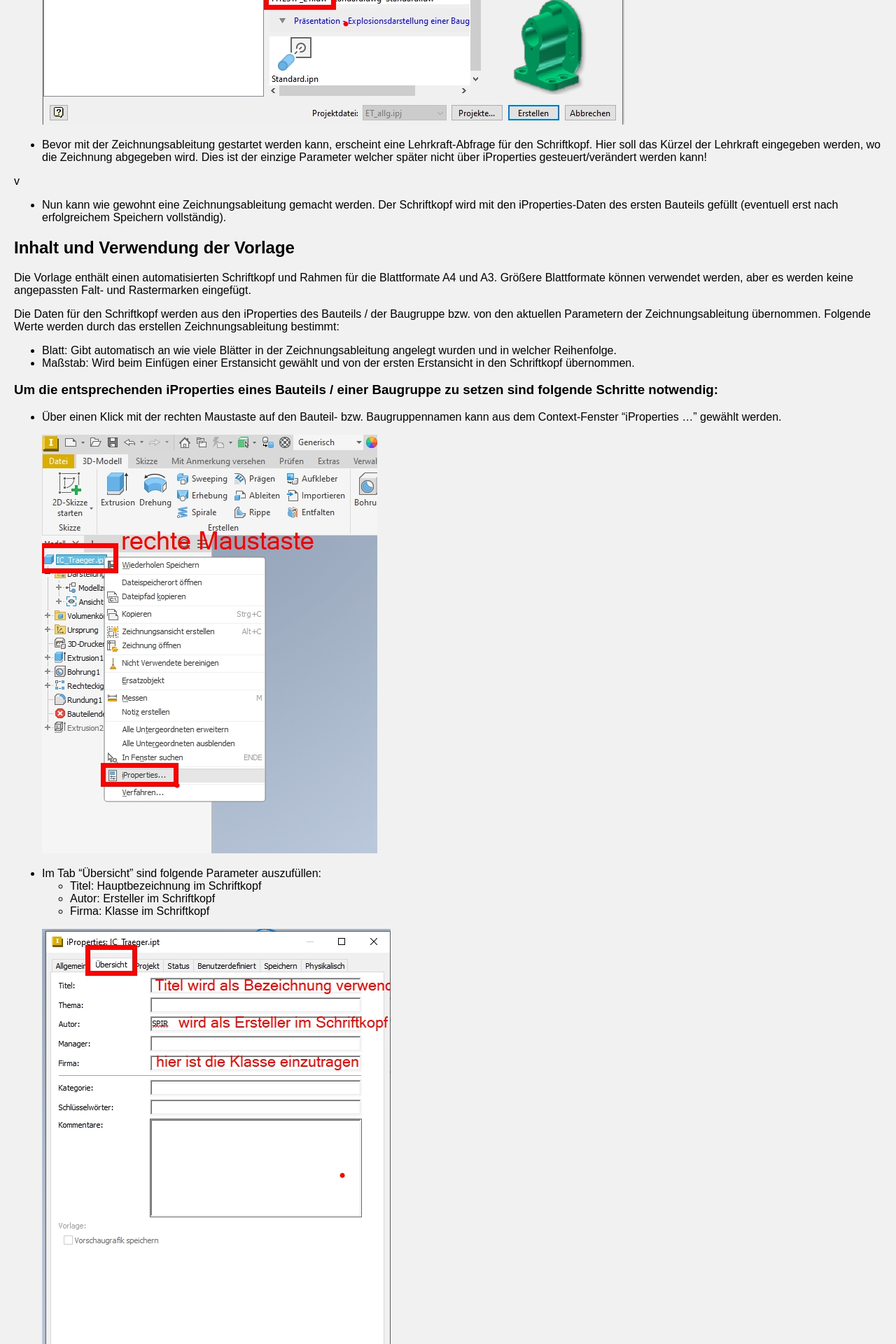
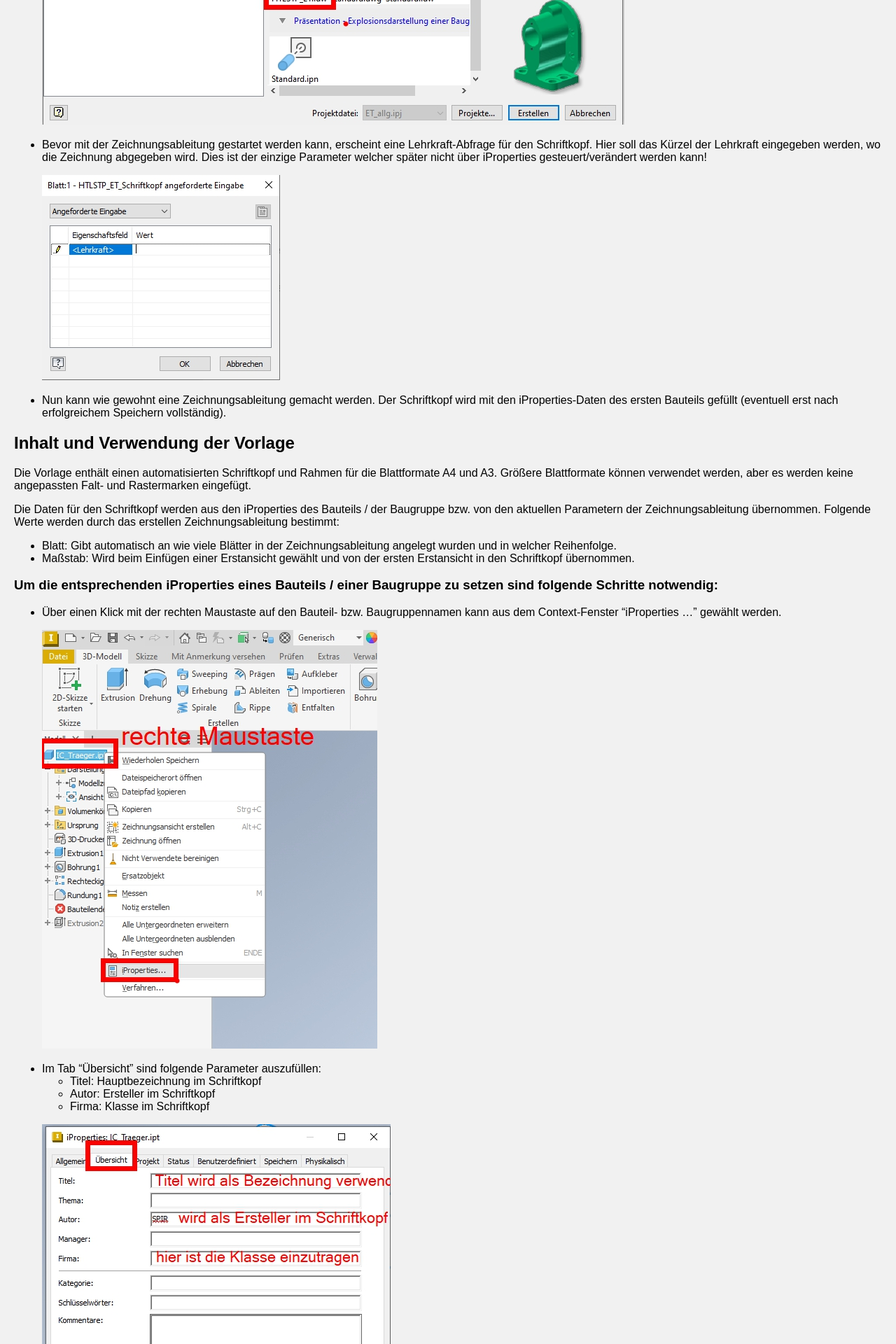
Before and after one commit to htl-stp-et/ET-Info, a Jekyll site: the page built from docs/Autodesk/Inventor-Vorlagen/index.md, in a window 1280 px wide. Shown: the part 2806-4726 px from the top of the page at 70% size. Built offline with Jekyll 4.4.1, drawn with Linux system fonts in a browser that asks for light colours; our own code applies the rules of GitHub Pages for plain Markdown files; some of the changed text lies outside the part shown.

Commit message:
Bild zur Lehrkraftabfrage richtiggestellt

```diff
--- a/docs/Autodesk/Inventor-Vorlagen/index.md
+++ b/docs/Autodesk/Inventor-Vorlagen/index.md
@@ -32,7 +32,7 @@ Ein einfacher Weg die Vorlage als Standardvorlage in Inventor eintragen ist wie
 
 - Bevor mit der Zeichnungsableitung gestartet werden kann, erscheint eine Lehrkraft-Abfrage für den Schriftkopf. Hier soll das Kürzel der Lehrkraft eingegeben werden, wo die Zeichnung abgegeben wird. Dies ist der einzige Parameter welcher später nicht über iProperties gesteuert/verändert werden kann!
 
-v
+  <img alt="Lehrkraftabfrage" src="Inventor_006.jpg"/>
 
 - Nun kann wie gewohnt eine Zeichnungsableitung gemacht werden. Der Schriftkopf wird mit den iProperties-Daten des ersten Bauteils gefüllt (eventuell erst nach erfolgreichem Speichern vollständig).
 
```
